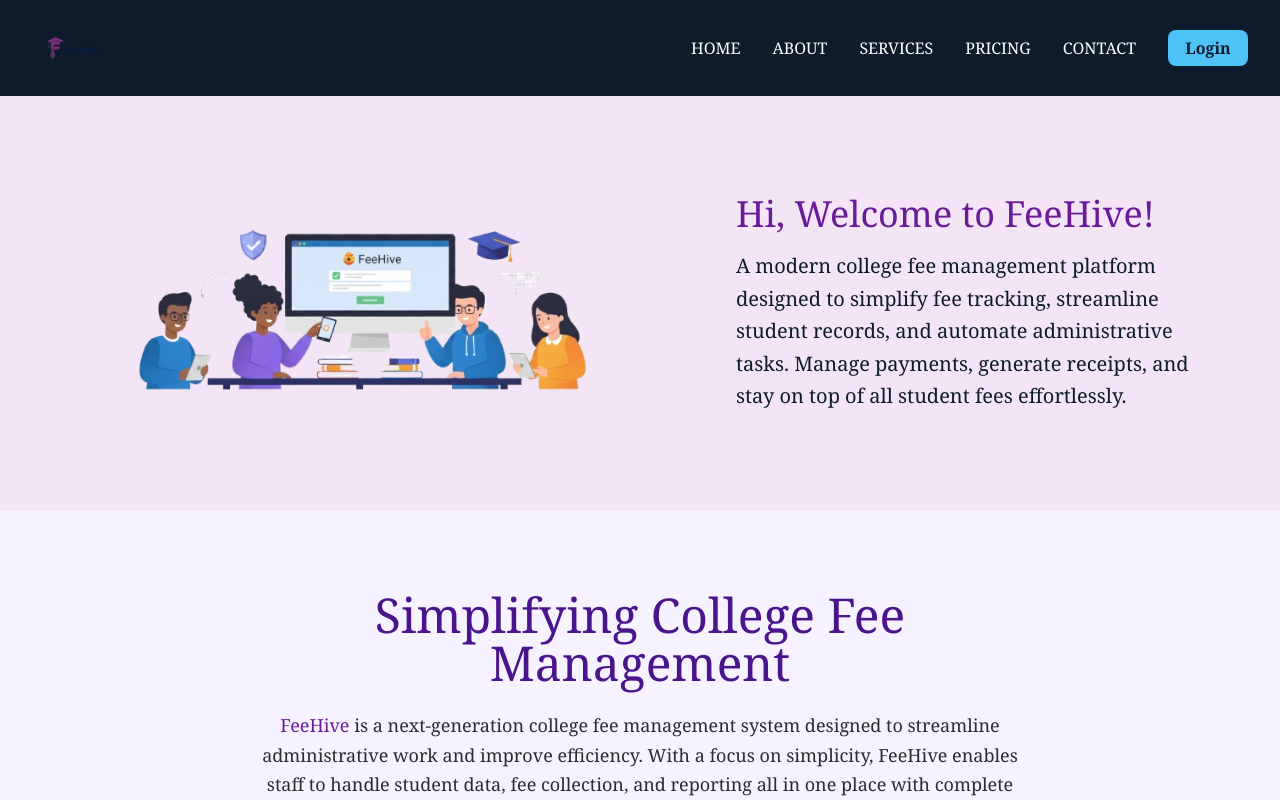
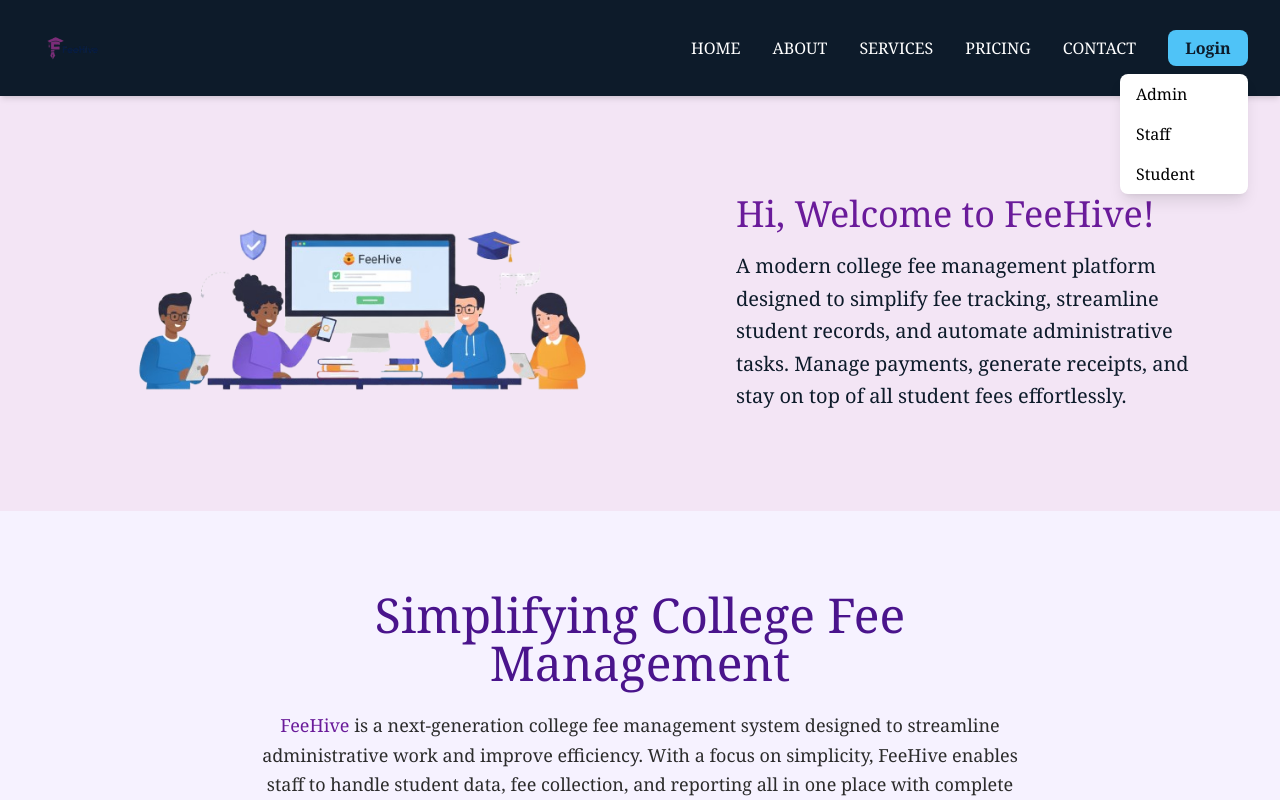
Before and after one commit to seethalakshmivenkatesh/Fees_Management, a React (Vite) app in the folder frontend/: page / in a window 1280 px wide. Both pictures are taken after a click on the button "Login". Shown: the top 800 px of the page. Built offline with nearby package versions, Linux system fonts and the light colour scheme.

Commit message:
button function

```diff
--- a/frontend/src/components/Header.jsx
+++ b/frontend/src/components/Header.jsx
@@ -2,12 +2,15 @@ import React, { useState } from "react";
 
 function Header() {
   const [menuOpen, setMenuOpen] = useState(false);
+  const [loginOpen, setLoginOpen] = useState(false);
 
   const menuItems = ["HOME", "ABOUT", "SERVICES", "PRICING", "CONTACT"];
+  const loginOptions = ["Admin", "Staff", "Student"];
 
   return (
-    <header className="bg-[#0D1B2A] w-full shadow-md">
+    <header className="bg-[#0D1B2A] w-full shadow-md sticky top-0 z-50">
       <div className="flex items-center justify-between px-4 md:px-8 h-24">
+        {/* Logo */}
         <div className="flex items-center">
           <img
             src="./logo5.png"
@@ -16,7 +19,8 @@ function Header() {
           />
         </div>
 
-        <nav className="hidden md:flex items-center gap-8 text-white font-serif cursor-pointer">
+        {/* Desktop Menu */}
+        <nav className="hidden md:flex items-center gap-8 text-white font-serif cursor-pointer relative">
           {menuItems.map((item) => (
             <h3
               key={item}
@@ -25,9 +29,31 @@ function Header() {
               {item}
             </h3>
           ))}
-          <button className="bg-[#4FC3F7] text-[#0D1B2A] font-semibold rounded-lg w-20 h-9 hover:bg-[#0288D1] hover:text-white transition duration-300">
-            Login
-          </button>
+
+          {/* Login with Click Dropdown */}
+          <div className="relative">
+            <button
+              onClick={() => setLoginOpen(!loginOpen)}
+              className="bg-[#4FC3F7] text-[#0D1B2A] font-semibold rounded-lg w-20 h-9 hover:bg-[#0288D1] hover:text-white transition duration-300"
+            >
+              Login
+            </button>
+
+            {loginOpen && (
+              <div className="absolute right-0 mt-2 w-32 bg-white text-black rounded-lg shadow-lg z-50">
+                <ul className="flex flex-col">
+                  {loginOptions.map((option) => (
+                    <li
+                      key={option}
+                      className="px-4 py-2 hover:bg-[#EDE7F6] cursor-pointer"
+                    >
+                      {option}
+                    </li>
+                  ))}
+                </ul>
+              </div>
+            )}
+          </div>
         </nav>
 
         {/* Mobile Hamburger */}
@@ -36,7 +62,6 @@ function Header() {
             onClick={() => setMenuOpen(!menuOpen)}
             className="flex flex-col justify-between w-6 h-6 focus:outline-none"
           >
-            {/* Hamburger / Close lines */}
             <span
               className={`block h-0.5 w-full bg-white transform transition duration-300 ${
                 menuOpen ? "rotate-45 translate-y-2" : ""
@@ -67,9 +92,29 @@ function Header() {
               {item}
             </h3>
           ))}
-          <button className="bg-[#4FC3F7] text-[#0D1B2A] font-semibold rounded-lg w-full py-2 hover:bg-[#0288D1] hover:text-white transition duration-300">
-            Login
-          </button>
+
+          {/* Mobile Login Dropdown */}
+          <div className="relative">
+            <button
+              onClick={() => setLoginOpen(!loginOpen)}
+              className="bg-[#4FC3F7] text-[#0D1B2A] font-semibold rounded-lg w-full py-2 hover:bg-[#0288D1] hover:text-white transition duration-300"
+            >
+              Login
+            </button>
+
+            {loginOpen && (
+              <ul className="flex flex-col bg-white text-black rounded-lg mt-2 shadow-lg">
+                {loginOptions.map((option) => (
+                  <li
+                    key={option}
+                    className="px-4 py-2 hover:bg-[#EDE7F6] cursor-pointer"
+                  >
+                    {option}
+                  </li>
+                ))}
+              </ul>
+            )}
+          </div>
         </div>
       )}
     </header>
```
